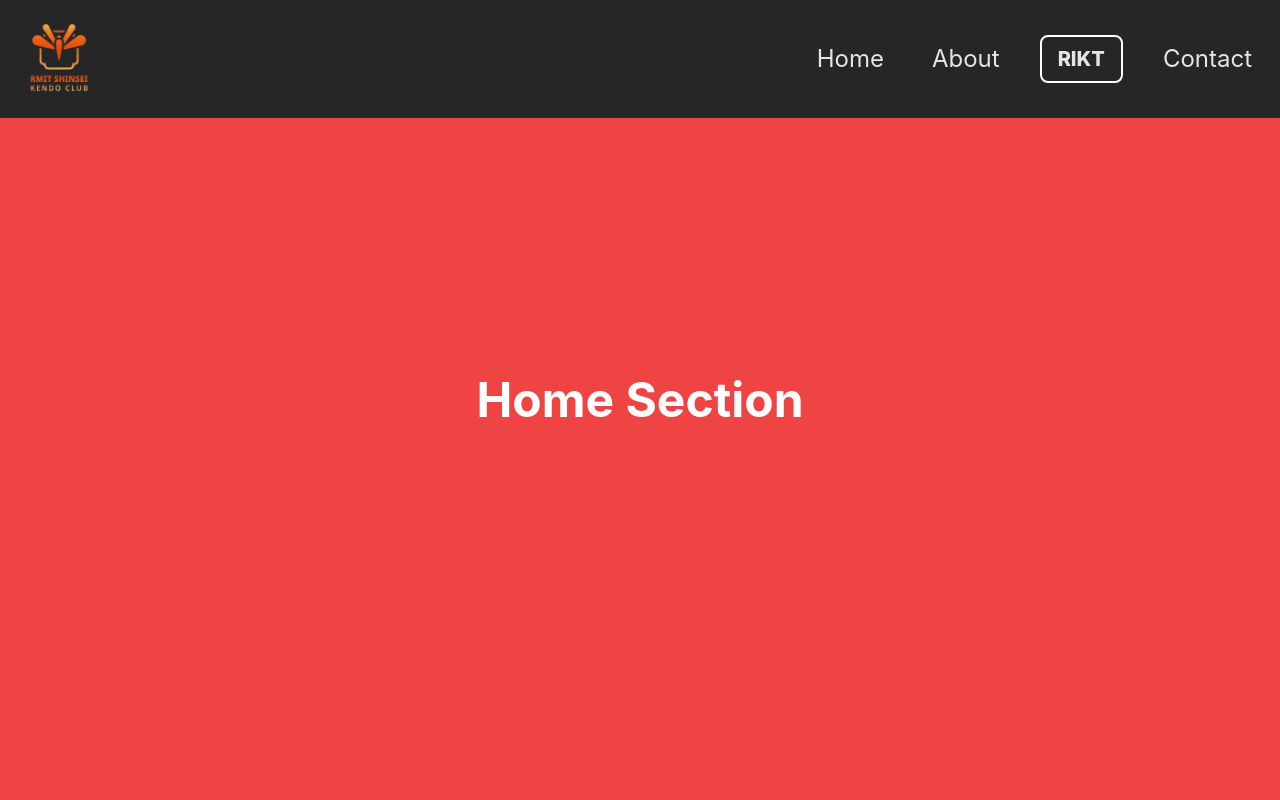
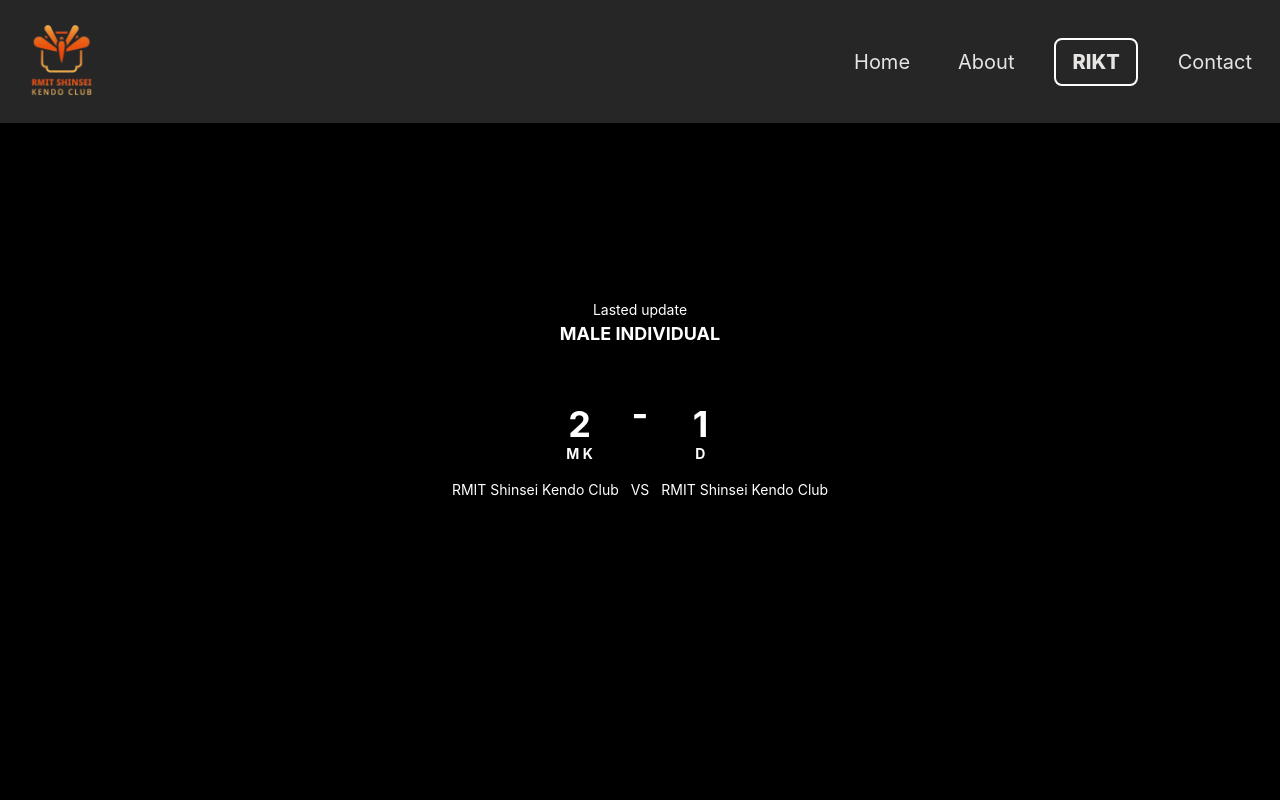
Before and after one commit to dat-nix/Landing-page, a Next.js app: page / in a window 1280 px wide. Shown: the top 800 px of the page. Built offline with nearby package versions, Linux system fonts and the light colour scheme; a web font is replaced by a local one.

Commit message:
update all files

```diff
--- a/src/app/layout.js
+++ b/src/app/layout.js
@@ -3,7 +3,7 @@ import "@/stylesheets/index.css";
 import Navbar from "@/components/Navbar";
 
 export const metadata = {
-  title: "Kendo tracking",
+  title: "Join RMIT Shinsei Kendo Club",
   description: "RMIT stuff",
 };
 
--- a/src/app/page.js
+++ b/src/app/page.js
@@ -2,6 +2,7 @@
 import { useEffect } from "react";
 import { useSearchParams } from "next/navigation";
 import { scroller } from "react-scroll";
+import Scoreboard from "@/components/Scoreboard";
 
 export default function Home() {
   const searchParams = useSearchParams();
@@ -15,6 +16,9 @@ export default function Home() {
 
   return (
     <div>
+    <section>
+      <Scoreboard />
+    </section>
     <section id="home" className="h-screen flex justify-center items-center bg-red-500 text-white text-5xl font-bold">
         <h1>Home Section</h1>
     </section>
--- a/src/components/Navbar.js
+++ b/src/components/Navbar.js
@@ -63,7 +63,7 @@ export default function Navbar() {
       {/* Logo that scrolls to the top when clicked */}
       {pathname === "/rikt" ? (
       <Link href="/" className="flex title-font font-medium items-center text-gray-900 mb-4 md:mb-0 cursor-pointer">
-    <img src="/logo.png" width="110px" alt="RMIT SGS Shinsei Kendo Club"/>
+    <img src="/logo.png" width="115px" alt="RMIT SGS Shinsei Kendo Club"/>
       </Link>
         ) : (
       <ScrollLink
@@ -72,7 +72,7 @@ export default function Navbar() {
         duration={500}
         className="flex title-font font-medium items-center text-gray-900 mb-4 md:mb-0 cursor-pointer"
       >
-        <img src="/logo.png" width="110px" alt="RMIT SGS Shinsei Kendo Club"/>
+        <img src="/logo.png" width="115px" alt="RMIT SGS Shinsei Kendo Club"/>
       </ScrollLink>
 )}
 
@@ -102,7 +102,7 @@ export default function Navbar() {
               <button
                 key={index}
                 onClick={() => handleNavigation(item.id)}
-                className="block mt-4 lg:inline-block lg:mt-0 text-stone-200 text-2xl cursor-pointer mx-4"
+                className="block mt-4 lg:inline-block lg:mt-0 text-stone-200 text-xl cursor-pointer mx-4"
               >
                 {item.title}
               </button>
@@ -113,7 +113,7 @@ export default function Navbar() {
                 to={item.id}
                 smooth={true}
                 duration={500}
-                className="block mt-4 lg:inline-block lg:mt-0 text-stone-200 text-2xl cursor-pointer mx-6"
+                className="block mt-4 lg:inline-block lg:mt-0 text-stone-200 text-xl cursor-pointer mx-6"
                 onClick={() => setIsOpen(false)} // Close menu after selection
               >
                 {item.title}
--- /dev/null
+++ b/src/components/Scoreboard.js
@@ -0,0 +1,46 @@
+"use client";
+import React, { useState } from "react";
+
+export default function Scoreboard() {
+  // Fake data state
+  const [scoreData, setScoreData] = useState({
+    matchType: "MALE INDIVIDUAL",
+    player1: { hit: "M K", score: 2, color: "gray" },
+    player2: { hit: "D", score: 1, color: "red" },
+    club1: "RMIT Shinsei Kendo Club",
+    club2: "RMIT Shinsei Kendo Club",
+  });
+
+  return (
+    <div className="h-screen w-screen flex flex-col justify-center items-center text-white p-4 bg-black">
+      {/* Match Type */}
+      <p className="text-sm">Lasted update</p>
+      <h2 className="text-lg font-bold">{scoreData.matchType}</h2>
+
+      {/* Scoreboard */}
+      <div className="flex items-center gap-8 my-4 text-4xl font-bold">
+        {/* Player 1 */}
+        <div className="flex flex-col items-center">
+          <div className={`w-10 h-10 rounded-full bg-${scoreData.player1.color}`}></div>
+          <p>{scoreData.player1.score}</p>
+          <p className="text-sm">{scoreData.player1.hit}</p>
+        </div>
+
+        {/* Score separator */}
+        <p>-</p>
+
+        {/* Player 2 */}
+        <div className="flex flex-col items-center">
+          <div className={`w-10 h-10 rounded-full bg-${scoreData.player2.color}`}></div>
+          <p>{scoreData.player2.score}</p>
+          <p className="text-sm">{scoreData.player2.hit}</p>
+        </div>
+      </div>
+
+      {/* Club Names */}
+      <p className="text-sm">
+        {scoreData.club1} <span className="mx-2">VS</span> {scoreData.club2}
+      </p>
+    </div>
+  );
+}
```
Lines whose indentation alone changed are shown as unchanged.
